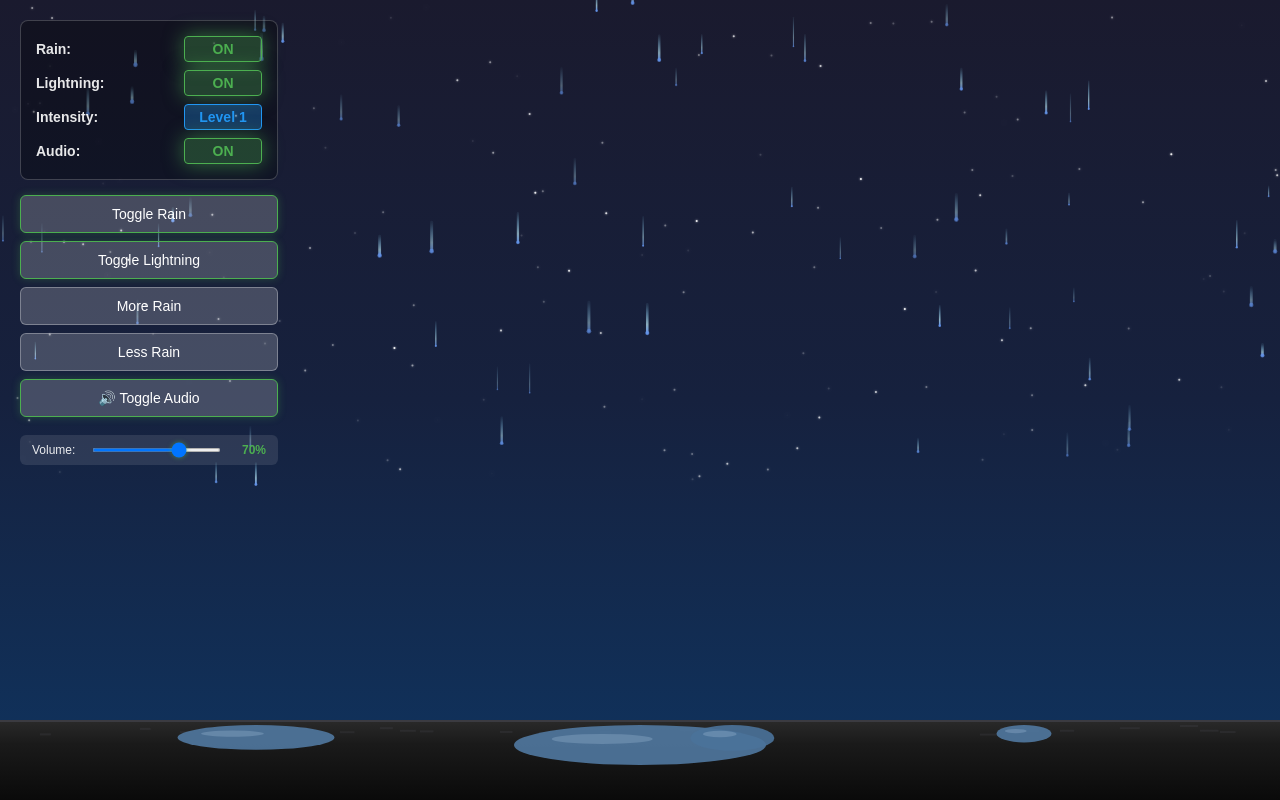
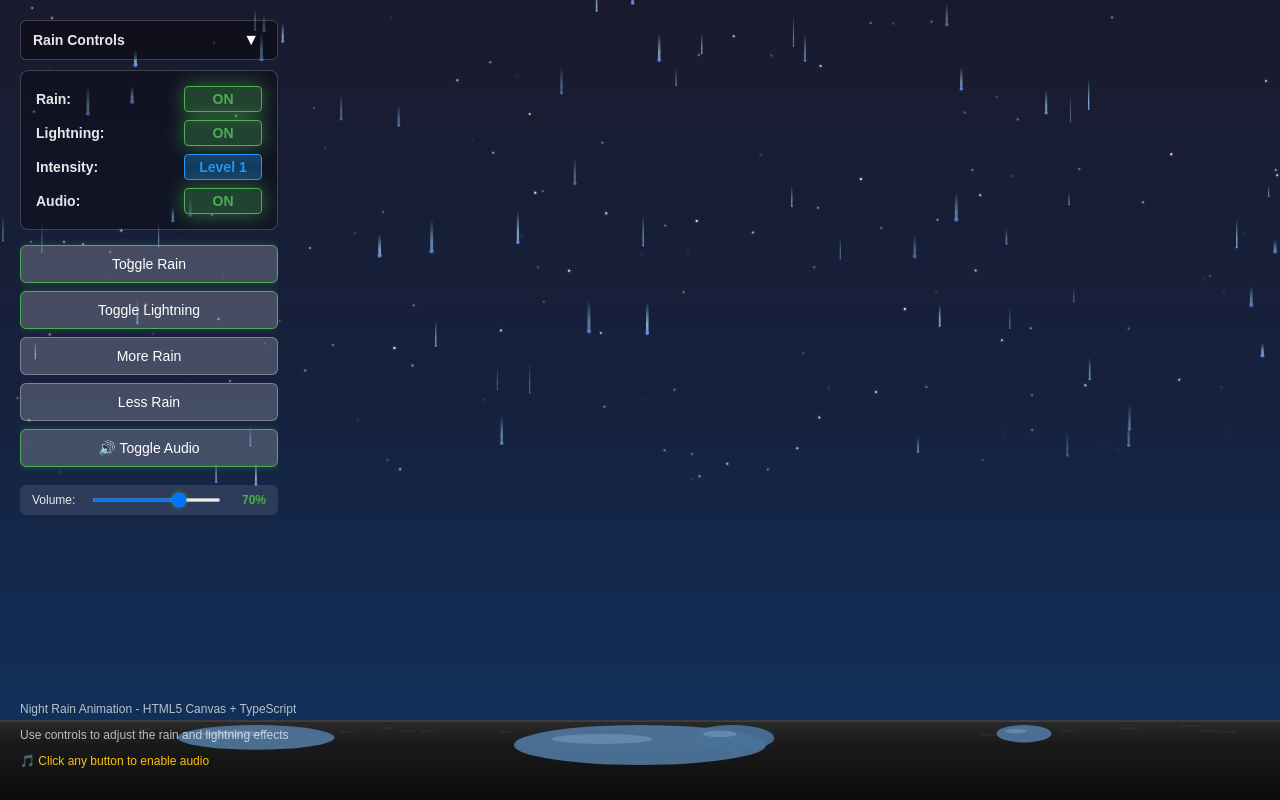
Before and after one commit to Dchole/rain, a website with bundled scripts: page index.html in a window 1280 px wide. Built offline with nearby package versions, Linux system fonts and the light colour scheme; animation ran at ten frames a second.

Commit message:
Add toggle functionality for controls panel visibility

```diff
--- a/index.html
+++ b/index.html
@@ -30,6 +30,67 @@
         color: white;
         z-index: 10;
         min-width: 200px;
+        transition: all 0.3s ease;
+      }
+
+      .controls-header {
+        background: rgba(0, 0, 0, 0.4);
+        padding: 8px 12px;
+        border-radius: 6px;
+        margin-bottom: 10px;
+        border: 1px solid rgba(255, 255, 255, 0.2);
+        display: flex;
+        justify-content: space-between;
+        align-items: center;
+        cursor: pointer;
+        user-select: none;
+      }
+
+      .controls-title {
+        font-size: 14px;
+        font-weight: bold;
+        color: rgba(255, 255, 255, 0.9);
+      }
+
+      .toggle-btn {
+        background: none;
+        border: none;
+        color: white;
+        font-size: 16px;
+        cursor: pointer;
+        padding: 2px 6px;
+        border-radius: 4px;
+        transition: all 0.2s ease;
+      }
+
+      .toggle-btn:hover {
+        background: rgba(255, 255, 255, 0.2);
+      }
+
+      .controls-content {
+        overflow: hidden;
+        transition: all 0.3s ease;
+      }
+
+      .controls.collapsed .controls-content {
+        max-height: 0;
+        opacity: 0;
+        margin-top: -10px;
+        pointer-events: none;
+      }
+
+      .controls.expanded .controls-content {
+        max-height: 1000px;
+        opacity: 1;
+        pointer-events: auto;
+      }
+
+      .controls-header:hover {
+        background: rgba(0, 0, 0, 0.6);
+      }
+
+      .toggle-btn {
+        transition: transform 0.2s ease;
       }
 
       .status-display {
@@ -242,7 +303,12 @@
     </style>
   </head>
   <body>
-    <div class="controls">
+    <div class="controls expanded" id="controlsPanel">
+      <div class="controls-header" id="controlsHeader">
+        <span class="controls-title">Rain Controls</span>
+        <button class="toggle-btn" id="toggleControls">▼</button>
+      </div>
+      <div class="controls-content">
         <div class="status-display">
           <div class="status-item">
             <span class="label">Rain:</span>
@@ -263,7 +329,9 @@
         </div>
 
         <div class="button-controls">
-        <button id="toggleRain" class="control-btn active">Toggle Rain</button>
+          <button id="toggleRain" class="control-btn active">
+            Toggle Rain
+          </button>
           <button id="toggleLightning" class="control-btn active">
             Toggle Lightning
           </button>
@@ -286,16 +354,17 @@
           </div>
         </div>
       </div>
+    </div>
 
     <canvas id="rainCanvas"></canvas>
 
-    <!-- <div class="info">
+    <div class="info">
       <p>Night Rain Animation - HTML5 Canvas + TypeScript</p>
       <p>Use controls to adjust the rain and lightning effects</p>
       <p id="audioInfo" class="audio-info">
         🎵 Click any button to enable audio
       </p>
-    </div> -->
+    </div>
 
     <script type="module" src="dist/main.js"></script>
   </body>
--- a/src/rainScene.ts
+++ b/src/rainScene.ts
@@ -117,6 +117,16 @@ export class RainScene {
     const volumeSlider = document.getElementById(
       "volumeSlider"
     ) as HTMLInputElement;
+
+    // Controls toggle functionality
+    const controlsPanel = document.getElementById("controlsPanel");
+    const controlsHeader = document.getElementById("controlsHeader");
+    const toggleControlsBtn = document.getElementById("toggleControls");
+
+    // Toggle controls visibility
+    controlsHeader?.addEventListener("click", () => {
+      this.toggleControlsVisibility();
+    });
 
     toggleRainBtn?.addEventListener("click", async () => {
       // Enable audio context on first user interaction
@@ -275,6 +285,30 @@ export class RainScene {
     const audioInfo = document.getElementById("audioInfo");
     if (audioInfo) {
       audioInfo.style.display = "none";
+    }
+  }
+
+  /**
+   * Toggle controls panel visibility
+   */
+  private toggleControlsVisibility(): void {
+    const controlsPanel = document.getElementById("controlsPanel");
+    const toggleBtn = document.getElementById("toggleControls");
+
+    if (controlsPanel && toggleBtn) {
+      const isExpanded = controlsPanel.classList.contains("expanded");
+
+      if (isExpanded) {
+        // Collapse
+        controlsPanel.classList.remove("expanded");
+        controlsPanel.classList.add("collapsed");
+        toggleBtn.textContent = "▶";
+      } else {
+        // Expand
+        controlsPanel.classList.remove("collapsed");
+        controlsPanel.classList.add("expanded");
+        toggleBtn.textContent = "▼";
+      }
     }
   }
 
```
Lines whose indentation alone changed are shown as unchanged.
